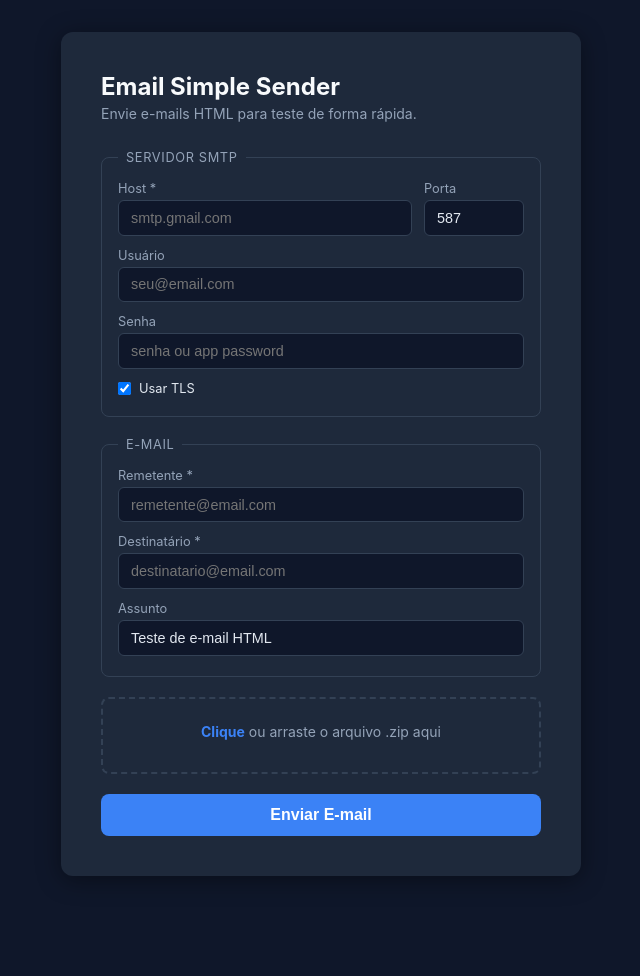
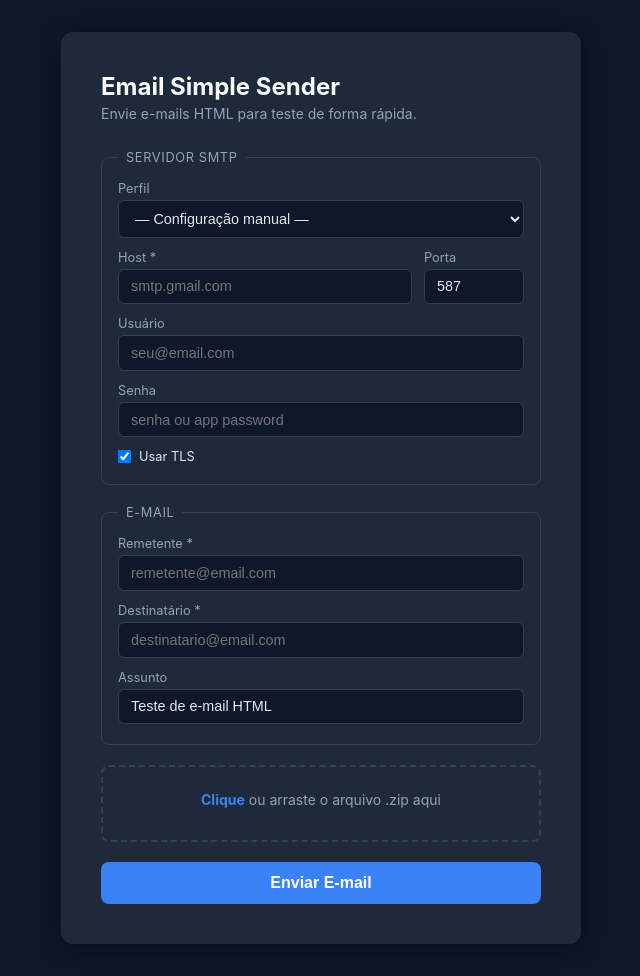
Before and after one commit to guigonzalez/Email_Simple_Sender, a Flask app: page / in a window 1280 px wide. Shown: the whole page, without its empty margins (319-959 px from the left). Before the commit the page ends 876 px from the top, so only its background shows below. Run offline with Flask 3, Linux system fonts and the light colour scheme; parts of the project's set-up code (start-up, migrations or seed data) failed here and were passed over.

Commit message:
Adicionar perfis SMTP pré-configurados no formulário
Selecionar um perfil (Gmail, Outlook, Yahoo, Mailhog) preenche
automaticamente host, porta e TLS via JavaScript.

Co-Authored-By: Claude Sonnet 4.6 <noreply@anthropic.com>

```diff
--- a/templates/index.html
+++ b/templates/index.html
@@ -133,6 +133,19 @@
             transition: background .2s;
         }
         button:hover { background: #2563eb; }
+        select {
+            width: 100%;
+            padding: .55rem .75rem;
+            border: 1px solid #334155;
+            border-radius: 6px;
+            background: #0f172a;
+            color: #e2e8f0;
+            font-size: .9rem;
+            margin-bottom: .75rem;
+            cursor: pointer;
+            transition: border-color .2s;
+        }
+        select:focus { outline: none; border-color: #3b82f6; }
     </style>
 </head>
 <body>
@@ -150,6 +163,14 @@
 
             <fieldset>
                 <legend>Servidor SMTP</legend>
+                <label for="smtp_profile">Perfil</label>
+                <select id="smtp_profile">
+                    <option value="">— Configuração manual —</option>
+                    <option value="gmail">Gmail</option>
+                    <option value="outlook">Outlook / Hotmail</option>
+                    <option value="yahoo">Yahoo Mail</option>
+                    <option value="mailhog">Mailhog (local)</option>
+                </select>
                 <div class="row">
                     <div>
                         <label for="smtp_host">Host *</label>
@@ -196,6 +217,21 @@
         input.addEventListener('change', () => {
             nameEl.textContent = input.files[0] ? input.files[0].name : '';
         });
+
+        const profiles = {
+            gmail:   { host: 'smtp.gmail.com',        port: 587,  tls: true  },
+            outlook: { host: 'smtp.office365.com',    port: 587,  tls: true  },
+            yahoo:   { host: 'smtp.mail.yahoo.com',   port: 587,  tls: true  },
+            mailhog: { host: 'localhost',              port: 1025, tls: false },
+        };
+
+        document.getElementById('smtp_profile').addEventListener('change', function () {
+            const p = profiles[this.value];
+            if (!p) return;
+            document.getElementById('smtp_host').value = p.host;
+            document.getElementById('smtp_port').value = p.port;
+            document.getElementById('use_tls').checked  = p.tls;
+        });
     </script>
 </body>
 </html>
```
